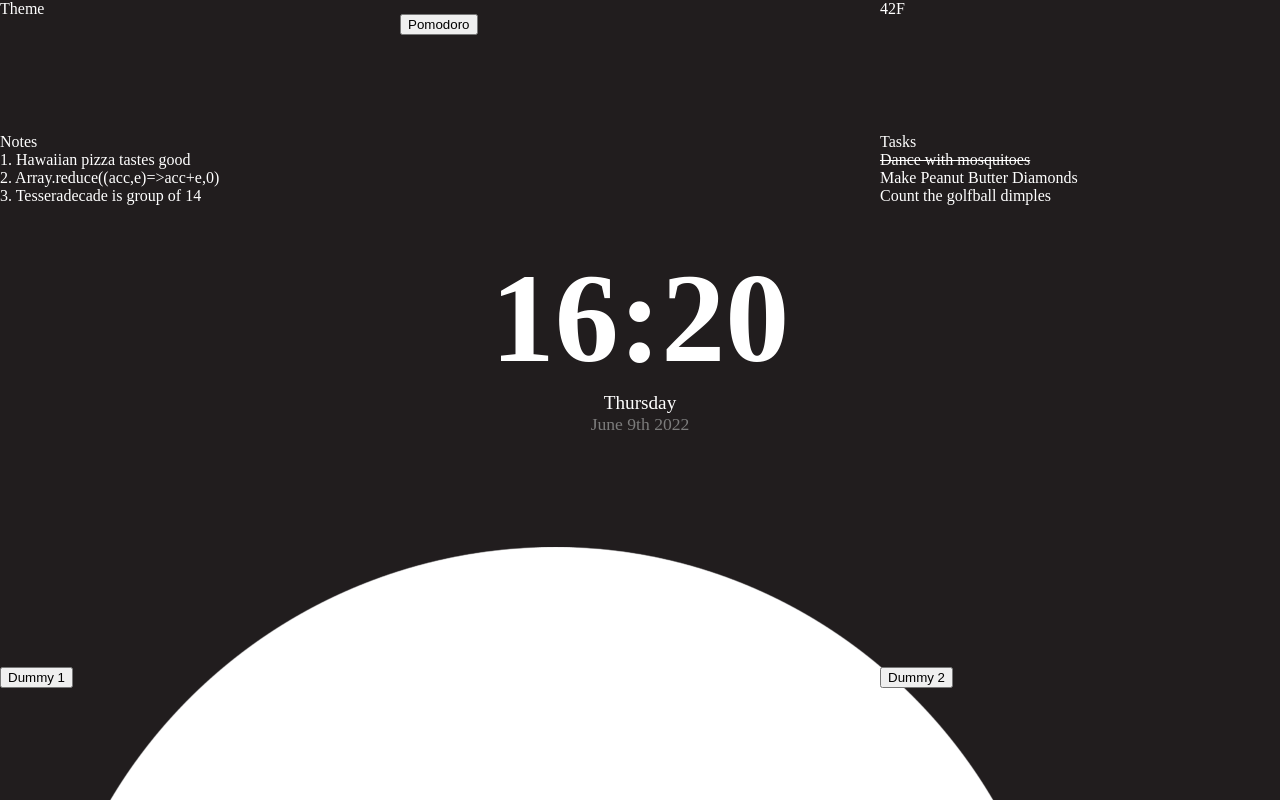
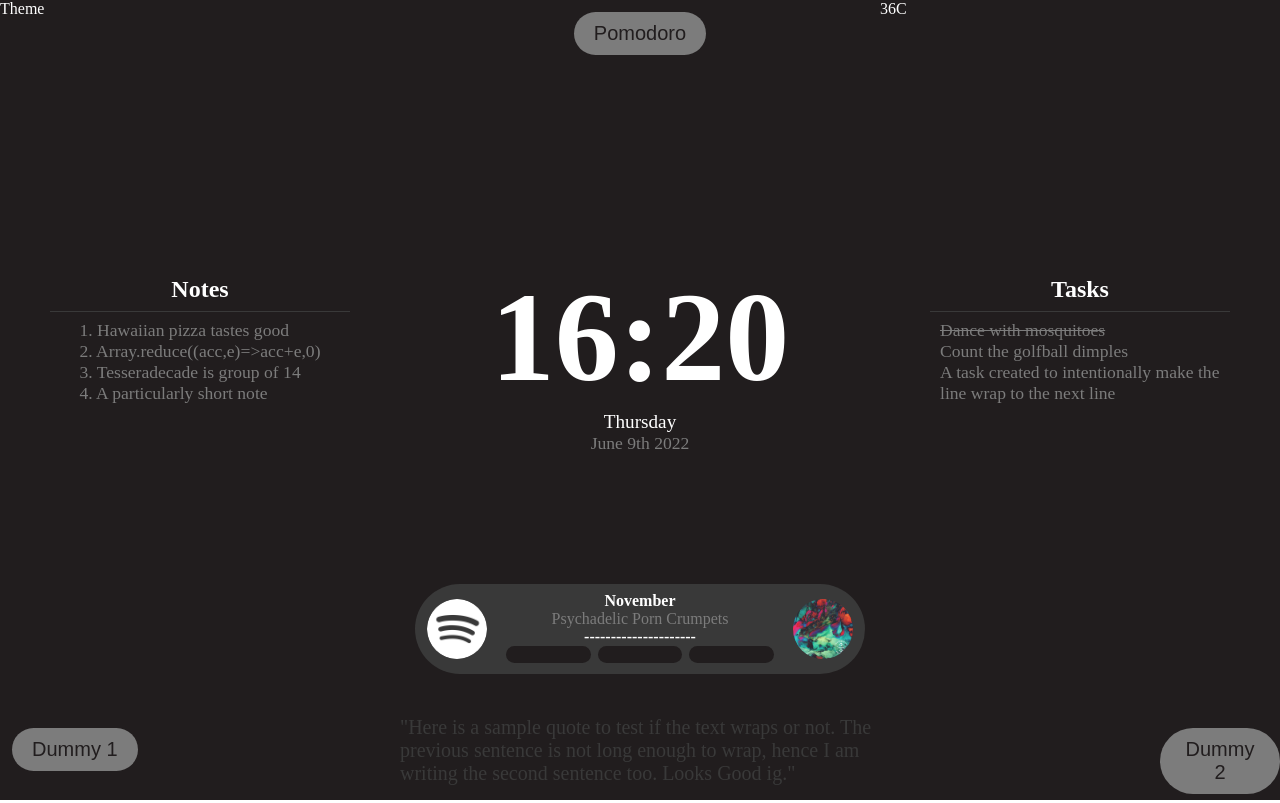
Before and after one commit to x3z3/cs326-project-oneliner, a plain HTML site: page ANSHUL_index.html in a window 1280 px wide. Shown: the top 803 px of the page. Drawn offline with Linux system fonts and the light colour scheme.

Commit message:
text blocks and buttons

```diff
--- a/ANSHUL_index.html
+++ b/ANSHUL_index.html
@@ -4,7 +4,7 @@
     <meta charset="UTF-8">
     <title>Productivity App</title>
     <link rel="stylesheet" href="styles/ANSHUL_main.css">
-    <link rel="stylesheet" href="styles/ANSHUL_spotify.css">
+    <link rel="stylesheet" href="styles/spotify.css">
 </head>
 <body>
     <div class="page-container page-theme">
@@ -14,22 +14,24 @@
 
         <div class="block-pomodoro">
             <div class="pomodoro-btn">
-                <button class="rounded-btn">Pomodoro</button>
+                <button class="std-rounded-btn">Pomodoro</button>
             </div>
         </div>
 
         <div class="block-weather">
-            <div class="weather-temp">42F</div>
+            <div class="weather-temp">36C</div>
             <div class="weather-icon"></div>
         </div>
 
         <div class="block-text block-notes">
+            <div class="top-text-margin"></div>
             <div class="text-title notes-title">Notes</div>
             <div class="text-seperator notes-seperator"></div>
             <div class="text-data notes-data">
                 1. Hawaiian pizza tastes good <br>
                 2. Array.reduce((acc,e)=>acc+e,0) <br>
                 3. Tesseradecade is group of 14 <br>
+                4. A particularly short note <br>
             </div>
         </div>
 
@@ -40,12 +42,13 @@
         </div>
 
         <div class="block-text block-tasks">
+            <div class="top-text-margin"></div>
             <div class="text-title tasks-title">Tasks</div>
             <div class="text-seperator tasks-seperator"></div>
             <div class="text-data tasks-data">
                 <s> Dance with mosquitoes</s><br>
-                Make Peanut Butter Diamonds <br>
                 Count the golfball dimples <br>
+                A task created to intentionally make the line wrap to the next line <br>
             </div>
         </div>
 
@@ -77,11 +80,11 @@
         </div>
 
         <div class="block-btn1">
-            <button class="rounded-btn">Dummy 1</button>
+            <button class="std-rounded-btn">Dummy 1</button>
         </div>
         <div class="block-quote">"Here is a sample quote to test if the text wraps or not. The previous sentence is not long enough to wrap, hence I am writing the second sentence too. Looks Good ig."</div>
         <div class="block-btn2">
-            <button class="rounded-btn">Dummy 2</button>
+            <button class="std-rounded-btn">Dummy 2</button>
         </div>
     </div>
 
--- a/styles/ANSHUL_main.css
+++ b/styles/ANSHUL_main.css
@@ -1,4 +1,4 @@
-/* General Page theme */
+/* Page theme */
 body {
     margin: 0;
     padding: 0;
@@ -13,21 +13,8 @@ body {
 .page-container {
     display: grid;
     grid-template-columns: 31.25% 37.5% 31.25%;
-    grid-template-rows: 16.66% auto 15% 16.66%;
+    grid-template-rows: 16.66% auto 15% 12%;
 }
-.std-rounded-btn {
-    font-size: 20px;
-    border-radius: 40px;
-    padding: 10px 20px;
-    background-color: #7C7C7C;
-    color: #211D1E;
-    border: none;
-    text-align: center;
-}
-.std-rounded-btn:hover {
-    background-color: #FFFFFF;
-}
-
 
 /* Theme button */
 .block-theme {
@@ -43,7 +30,8 @@ body {
 }
 .pomodoro-btn {
     display: flex;
-    margin-top: 3%;
+    margin-top: 2.5%;
+    justify-content: center;
 }
 
 
@@ -84,16 +72,38 @@ body {
     color: #7C7C7C;
 }
 
-
+.top-text-margin {
+    height: 25%;
+    width: 100%;
+}
+.block-text {
+    display: flex;
+    flex-direction: column;
+    align-items: center;
+}
 /* Generic Text Blocks */
 .text-title {
-
+    display: flex;
+    justify-content: center;
+    font-size: 1.5rem;
+    font-weight: bold;
 }
 .text-seperator {
-
+    display: flex;
+    justify-content: center;
+    align-items: center;
+    width: 75%;
+    height: 1px;
+    background-color: #393939;
+    margin-top: 2%;
+    margin-bottom: 2%;
 }
 .text-data {
-
+    text-align: left;
+    margin-left: 15%;
+    margin-right: 15%;
+    font-size: 1.1rem;
+    color: #7C7C7C;
 }
 
 
@@ -125,13 +135,21 @@ body {
 .block-btn1 {
     grid-column: 1 / 2;
     grid-row: 4 / 5;
+    margin-left: 3%;
+    margin-top: 6%;
 }
 
 
 /* Quote Area */
 .block-quote {
+    display: flex;
+    justify-content: center;
+    text-justify: justify;
     grid-column: 2 / 3;
     grid-row: 4 / 5;
+    margin-top: 2.5%;
+    font-size: 20px;
+    color: #393939;
 }
 
 
@@ -139,4 +157,20 @@ body {
 .block-btn2 {
     grid-column: 3 / 4;
     grid-row: 4 / 5;
+    margin-top: 6%;
+    margin-left: 70%;
 }
+
+/* Generic buttons */
+.std-rounded-btn {
+    font-size: 20px;
+    border-radius: 40px;
+    padding: 10px 20px;
+    background-color: #7C7C7C;
+    color: #211D1E;
+    border: none;
+    text-align: center;
+}
+.std-rounded-btn:hover {
+    background-color: #FFFFFF;
+}
--- a/styles/spotify.css
+++ b/styles/spotify.css
@@ -80,6 +80,10 @@
     font-weight: bold;
 }
 
+.spotify-artist {
+    color: #7C7C7C;
+}
+
 .spotify-progress {
     justify-content: center;
     align-items: center;
```
